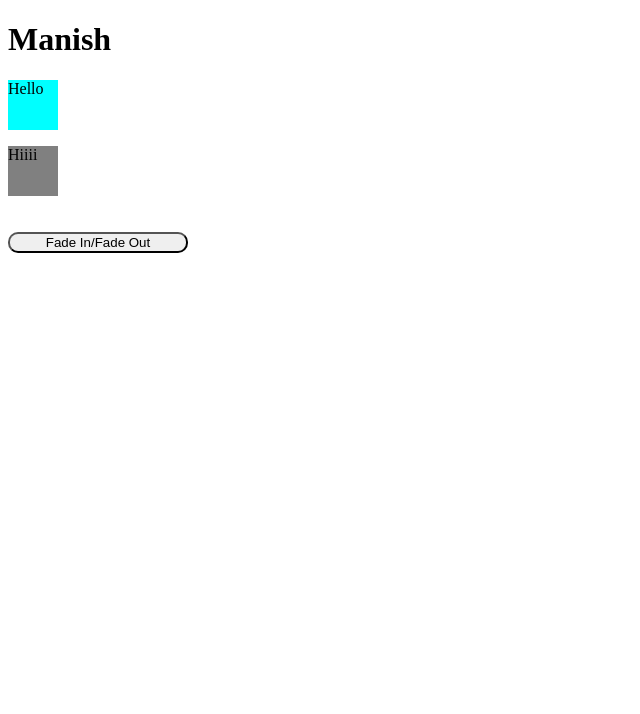
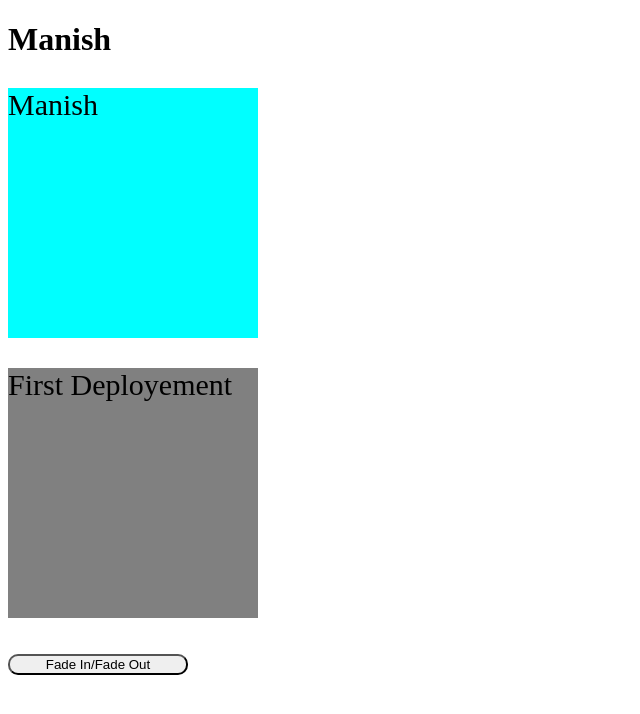
Before and after one commit to Manishndevadiga/resume, a plain HTML site: page index.html in a window 1280 px wide. Shown: the whole page, without its empty margins (0-640 px from the left). Drawn offline with nearby package versions, Linux system fonts and the light colour scheme.

Commit message:
Update index.html

```diff
--- a/index.html
+++ b/index.html
@@ -13,11 +13,11 @@ $(document).ready(function(){
 </head>
 <body>
 <h1>Manish</h1>
-<div id="a1" style="height:50px;width:50px;background-color:cyan;">
-<p>Hello </p>
+<div id="a1" style="height:250px;width:250px;background-color:cyan;">
+<p style="font-size:30px;">Manish </p>
 </div>
-<div id="a2" style="height:50px;width:50px;background-color:grey;">
-<p>Hiiii</p>
+<div id="a2" style="height:250px;width:250px;background-color:grey;">
+<p style="font-size:30px;">First Deployement</p>
 </div>
 <br>
 <br>
```
